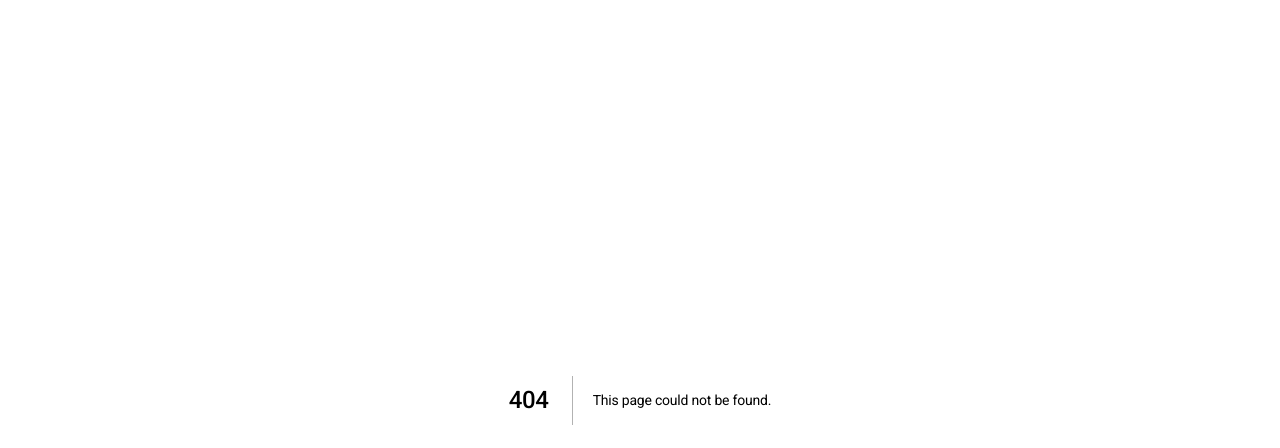
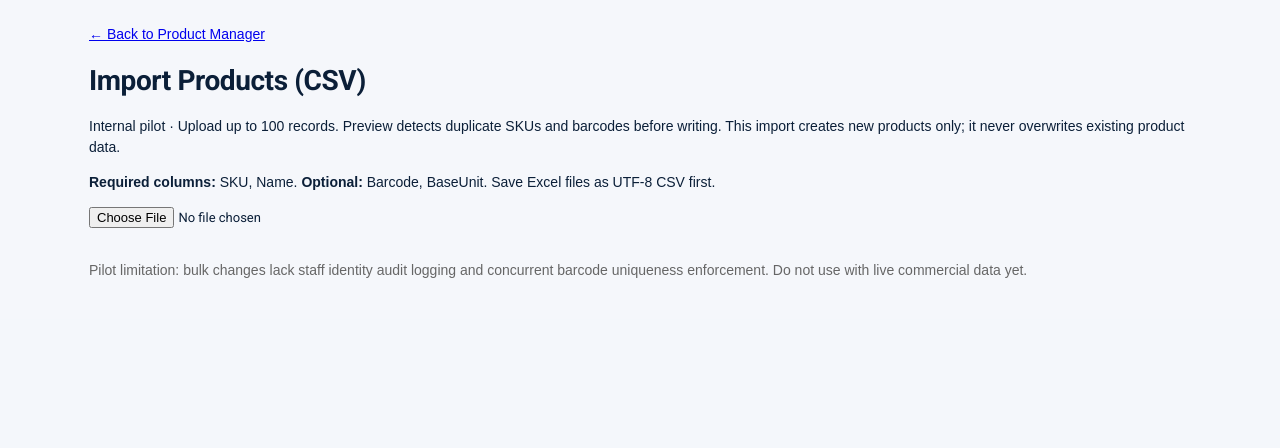
Before and after one commit to franklinajithan/omnicore-retail-platform, a Next.js app in the folder apps/web/: page /products/manage/import in a window 1280 px wide. Before the commit this address had no page. Shown: the top 448 px of the page. Built offline with nearby package versions, Linux system fonts and the light colour scheme.

Commit message:
feat(catalog): CSV upload preview with conflict review and confirmed atomic import

```diff
--- /dev/null
+++ b/apps/web/app/products/manage/import/page.tsx
@@ -0,0 +1,43 @@
+'use client';
+import {useState,type ChangeEvent} from 'react';
+import Link from 'next/link';
+type Row={sku:string;name:string;baseUnit:string;barcode:string};
+type Preview={total:number;valid:number;invalid:number;rows:(Row&{line:number;errors:string[]})[]};
+function parseCsv(text:string):string[][]{
+ const rows:string[][]=[];let row:string[]=[],cell='',quoted=false;
+ for(let i=0;i<text.length;i++){const c=text[i];if(quoted){if(c==='"'&&text[i+1]==='"'){cell+='"';i++}else if(c==='"')quoted=false;else cell+=c}
+ else if(c==='"'){if(cell)throw Error('Unexpected quote');quoted=true}
+ else if(c===','){row.push(cell);cell=''}
+ else if(c==='\n'||c==='\r'){if(c==='\r'&&text[i+1]==='\n')i++;row.push(cell);if(row.some(v=>v.trim()))rows.push(row);row=[];cell=''}
+ else cell+=c}
+ if(quoted)throw Error('Unclosed quote in CSV');row.push(cell);if(row.some(v=>v.trim()))rows.push(row);return rows;
+}
+async function request(url:string,body:{rows:Row[]}){const r=await fetch(url,{method:'POST',headers:{'content-type':'application/json'},body:JSON.stringify(body)});const value=await r.json();if(!r.ok)throw Error(typeof value.message==='string'?value.message:value.error||'Request failed');return value}
+export default function ImportProducts(){
+ const[rows,setRows]=useState<Row[]>([]),[preview,setPreview]=useState<Preview|null>(null),[error,setError]=useState(''),[busy,setBusy]=useState(false),[created,setCreated]=useState<number|null>(null);
+ async function fileChanged(e:ChangeEvent<HTMLInputElement>){setError('');setPreview(null);setCreated(null);setRows([]);const file=e.target.files?.[0];if(!file)return;
+  if(file.size>1024*1024){setError('Maximum CSV file size is 1 MB');return}
+  try{const records=parseCsv((await file.text()).replace(/^\uFEFF/,''));const names=records.shift()?.map(x=>x.trim().toLowerCase().replace(/[\s_-]/g,''))||[];const index=(...keys:string[])=>names.findIndex(v=>keys.includes(v));const sku=index('sku','itemcode','productcode'),name=index('name','productname','description'),barcode=index('barcode','ean','gtin'),unit=index('baseunit','unit');
+   if(sku<0||name<0)throw Error('Headers SKU and Name are required');
+   if(!records.length||records.length>100)throw Error('Upload 1–100 data rows per batch');
+   const result=records.map(r=>({sku:(r[sku]||'').trim(),name:(r[name]||'').trim(),barcode:barcode<0?'':(r[barcode]||'').trim(),baseUnit:unit<0?'EACH':(r[unit]||'EACH').trim()}));
+   setRows(result);
+  }catch(err){setError(err instanceof Error?err.message:'Unable to parse CSV')}
+ }
+ async function check(){setBusy(true);setError('');setCreated(null);try{setPreview(await request('/api/catalog-admin?action=import-preview',{rows}))}catch(e){setError(String(e instanceof Error?e.message:e))}finally{setBusy(false)}}
+ async function execute(){if(!preview||preview.invalid||!confirm('Import '+preview.valid+' new products? This creates database records.'))return;setBusy(true);setError('');try{const result=await request('/api/catalog-admin?action=import-execute',{rows});setCreated(result.created);setPreview(null);setRows([])}catch(e){setError(String(e instanceof Error?e.message:e));setPreview(null)}finally{setBusy(false)}}
+ return <main style={{padding:24,maxWidth:1150,margin:'auto',fontFamily:'sans-serif'}}>
+  <Link href="/products/manage">← Back to Product Manager</Link><h1>Import Products (CSV)</h1><p>Internal pilot · Upload up to 100 records. Preview detects duplicate SKUs and barcodes before writing. This import creates new products only; it never overwrites existing product data.</p>
+  <p><strong>Required columns:</strong> SKU, Name. <strong>Optional:</strong> Barcode, BaseUnit. Save Excel files as UTF-8 CSV first.</p>
+  <input aria-label="Choose product CSV" type="file" accept=".csv,text/csv" onChange={fileChanged}/>
+  {error&&<p role="alert" style={{color:'firebrick'}}>{error}</p>}
+  {created!==null&&<p role="status">Created {created} products. Return to the manager to view them.</p>}
+  {rows.length>0&&<div style={{marginTop:20}}><p>{rows.length} rows loaded. Preview is required before import.</p><button disabled={busy} onClick={check}>{busy?'Checking…':'Validate against catalogue'}</button></div>}
+  {preview&&<section style={{marginTop:20}}><h2>Preview</h2><p>Total {preview.total} · Valid {preview.valid} · Conflicts {preview.invalid}</p>
+   <div style={{overflowX:'auto'}}><table style={{width:'100%',borderCollapse:'collapse'}}><thead><tr>{['Line','Item code','Name','Barcode','Base unit','Validation'].map(x=><th style={{textAlign:'left',padding:8,borderBottom:'1px solid #aaa'}} key={x}>{x}</th>)}</tr></thead><tbody>{preview.rows.map(r=><tr key={r.line}><td>{r.line}</td><td>{r.sku}</td><td>{r.name}</td><td>{r.barcode||'—'}</td><td>{r.baseUnit}</td><td style={{color:r.errors.length?'firebrick':'green'}}>{r.errors.join('; ')||'Valid'}</td></tr>)}</tbody></table></div>
+   <p>{preview.invalid?'Fix conflicts and re-upload. No products have been created.':'All rows valid. A second validation occurs during import.'}</p>
+   <button disabled={busy||preview.invalid>0} onClick={execute}>Import {preview.valid} products</button>
+  </section>}
+  <p style={{marginTop:32,color:'#666'}}>Pilot limitation: bulk changes lack staff identity audit logging and concurrent barcode uniqueness enforcement. Do not use with live commercial data yet.</p>
+ </main>
+}
```
